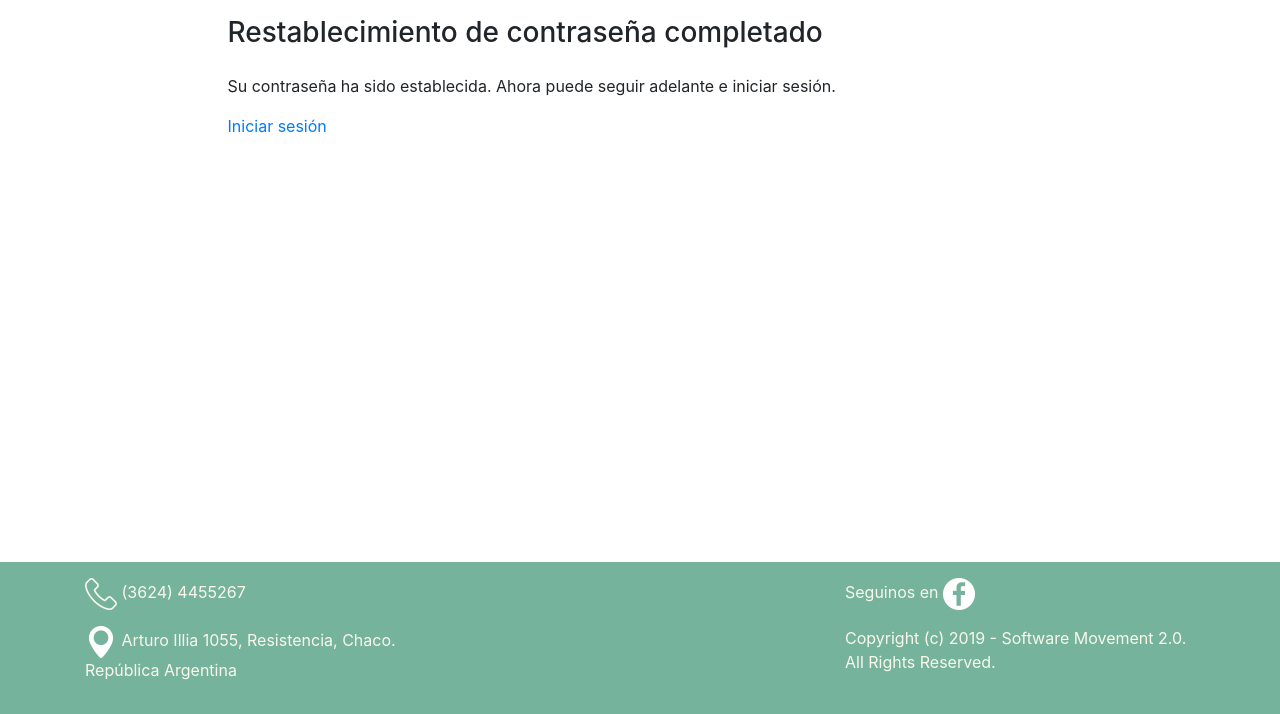
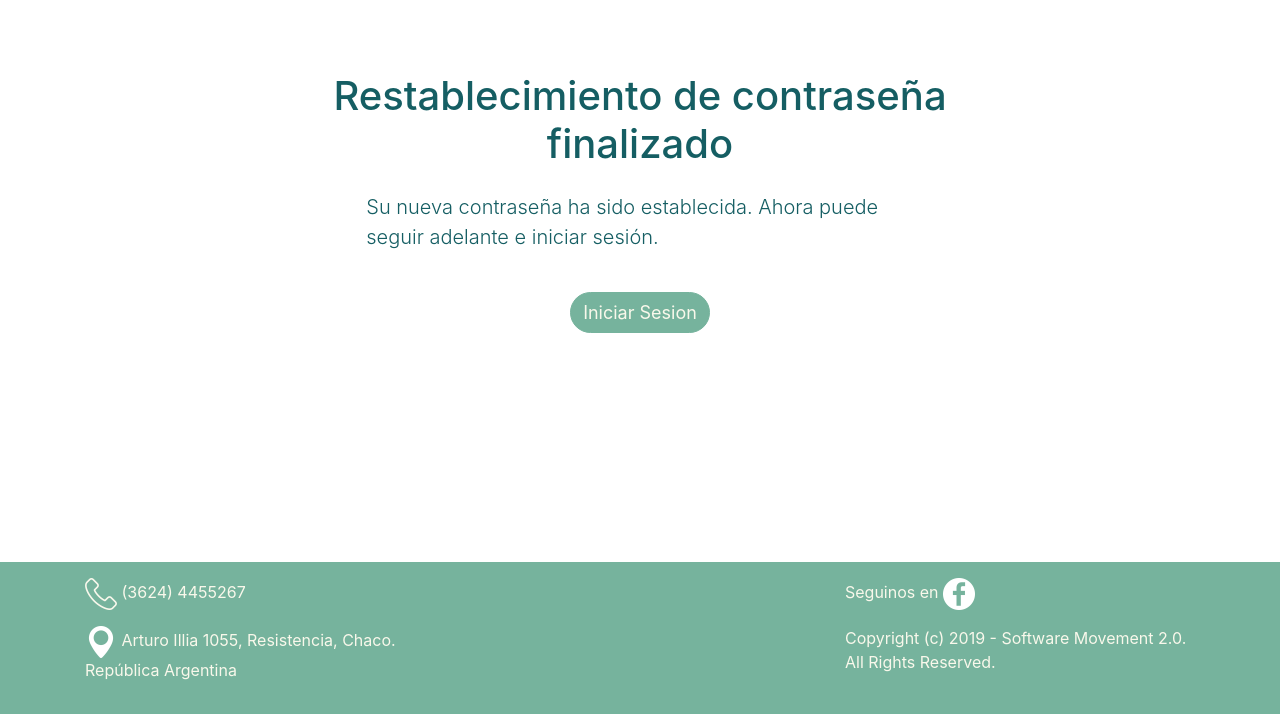
Before and after one commit to BermudezK/ArbolesUrbanos, a Django app: a page that uses templates/registration/password_reset_complete.html in a window 1280 px wide. Shown: the part 86-800 px from the top of the page. Run offline with Django 3.2, Linux system fonts and the light colour scheme; parts of the project's set-up code (start-up, migrations or seed data) failed here and were passed over; some libraries are stand-ins or nearby versions.

Commit message:
Se finalizo el diseño de los templates de registration

```diff
--- a/static/css/registration.css
+++ b/static/css/registration.css
@@ -3,7 +3,13 @@
 }
 
 .btn {
-    background: #76B39D;
-    margin-right: 14px;
-    border: none;
+    font-size: large;
+    background-color: #76b39d;
+    border-radius: 25px;
+    border: 1px solid #76b39d;
+    color: #f9f8eb;
 }
+
+.btn:hover {
+    background-color: #155e63;
+}
--- a/templates/registration/password_reset_complete.html
+++ b/templates/registration/password_reset_complete.html
@@ -1,14 +1,21 @@
 {% extends 'core/base.html' %}
 {% load static %}
+
+{% block styleLink %}
+<link rel="stylesheet" href="{% static 'css/registration.css' %}">
+{% endblock styleLink %}
+
 {% block title %}Restablecimiento de contraseña completado{% endblock %}
 {% block content %}
 <main role="main">
-  <div class="container">
-    <div class="row mt-3">
-      <div class="col-md-9 mx-auto mb-5">
-        <h3 class="mb-4">Restablecimiento de contraseña completado  </h3>
-        <p>Su contraseña ha sido establecida. Ahora puede seguir adelante e iniciar sesión.</p>
-        <p><a href="{% url 'login' %}">Iniciar sesión</a></p>
+  <div class="container mt-5">
+    <div class="row mt-3 title">
+      <div class="col-md-8 mx-auto mb-5">
+        <h1 class="mt-4 mb-4 d-flex justify-content-center text-center">Restablecimiento de contraseña finalizado</h1>
+        <p class="lead w-75 mx-auto">Su nueva contraseña ha sido establecida. Ahora puede seguir adelante e iniciar sesión.</p>
+        <a href="{% url 'login' %}" class=" d-flex justify-content-center text-decoration-none">
+          <input id="id_email" type="submit" class="mt-4 btn btn-success" value="Iniciar Sesion">
+        </a>
       </div>
     </div>
   </div>
--- a/templates/registration/password_reset_confirm.html
+++ b/templates/registration/password_reset_confirm.html
@@ -23,8 +23,8 @@
             <input class="btn btn-primary btn-block mx-0 mt-4 mb-5" type="submit" value="Cambiar mi contraseña"/>
           </form>
         {% else %}
-          <h3 class="mb-4">Restablecimiento de contraseñas fallido</h3>
-          <p>El enlace de restablecimiento de contraseña era inválido, seguramente porque se haya usado antes. Por favor, solicite un nuevo restablecimiento de contraseña<a href="{% url 'password_reset' %}">aquí</a>.</p>
+          <h1 class="mt-4 mb-4 d-flex justify-content-center">Restablecimiento de contraseñas fallido</h1>
+          <p class="lead justify-content-center">El enlace de restablecimiento de contraseña era inválido. Seguramente porque se ha utilizado antes. <br/><br/> Por favor solicite un nuevo restablecimiento de su contraseña siguiendo el siguiente <a href="{% url 'password_reset' %}">enlace</a>.</p>
         {% endif %}
       </div>
     </div>
--- a/templates/registration/password_reset_done.html
+++ b/templates/registration/password_reset_done.html
@@ -13,7 +13,7 @@
       <div class="col-md-8 mx-auto mt-5 mb-5 title">
         <h1 class="mb-4 d-flex align-content-center">Restablecimiento de contraseña enviado</h1>
         <p class=" lead text-justify">Hemos enviado a su email las instrucciones necesarias para restablecer la contraseña.</p>
-        <p class=" lead text-justify">Si no recibe un correo, por favor asegúrese de que ha introducido la dirección de correo con la que se registró o verifique su carpeta de spam.</p>
+        <p class=" lead text-justify">Si no recibe un correo, por favor asegúrese de que ha introducido la dirección de correo con la que se registro o verifique su carpeta de spam.</p>
       </div>
     </div>
   </div>
```
Also changed, not shown: static/css/contacto.css (+20 -12 lines), templates/core/contacto.html (+25 -28 lines).
